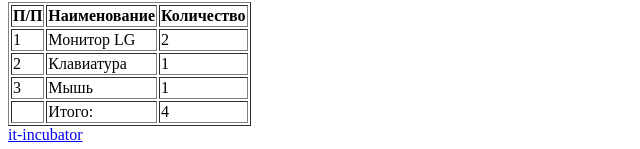
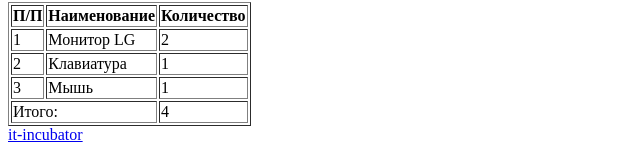
Before and after one commit to ramz-cell/1-hw-with-auto-test-html-css-main, a plain HTML site: page index.html in a window 1280 px wide. Shown: the part 815-964 px from the top of the page, 0-640 px from the left. Drawn offline with Linux system fonts and the light colour scheme.

Commit message:
closed project

```diff
--- a/index.html
+++ b/index.html
@@ -116,8 +116,7 @@
                         </tr>
 
                         <tr>
-                            <td></td>
-                            <td>Итого:</td>
+                            <td colspan="2">Итого:</td>
                             <td>4</td>
                         </tr>
 
```
